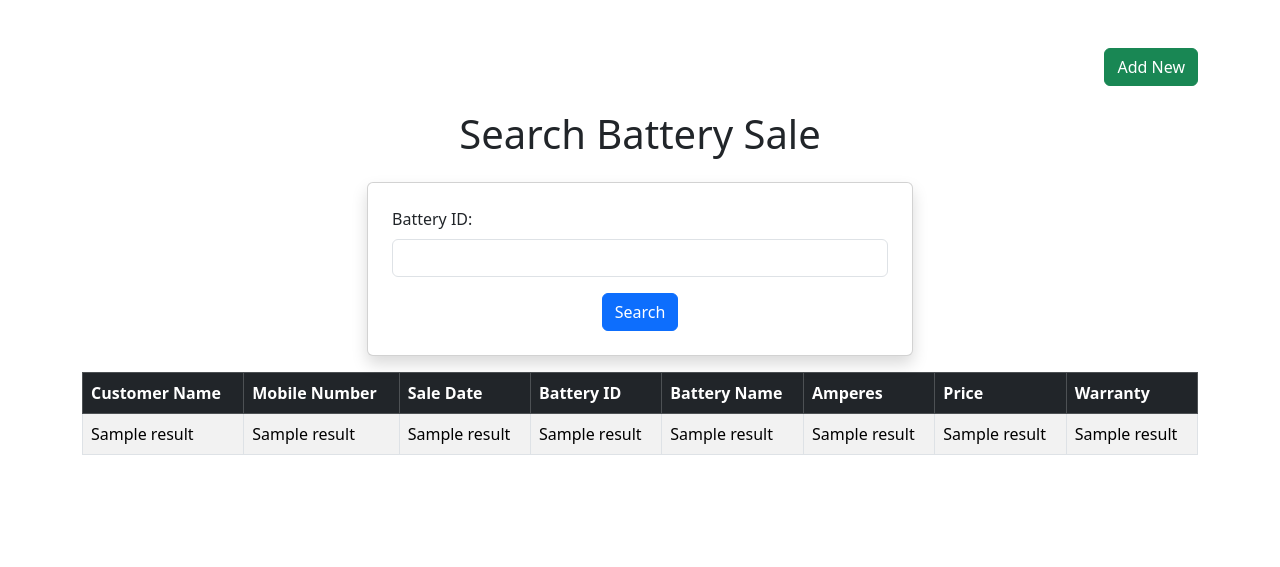
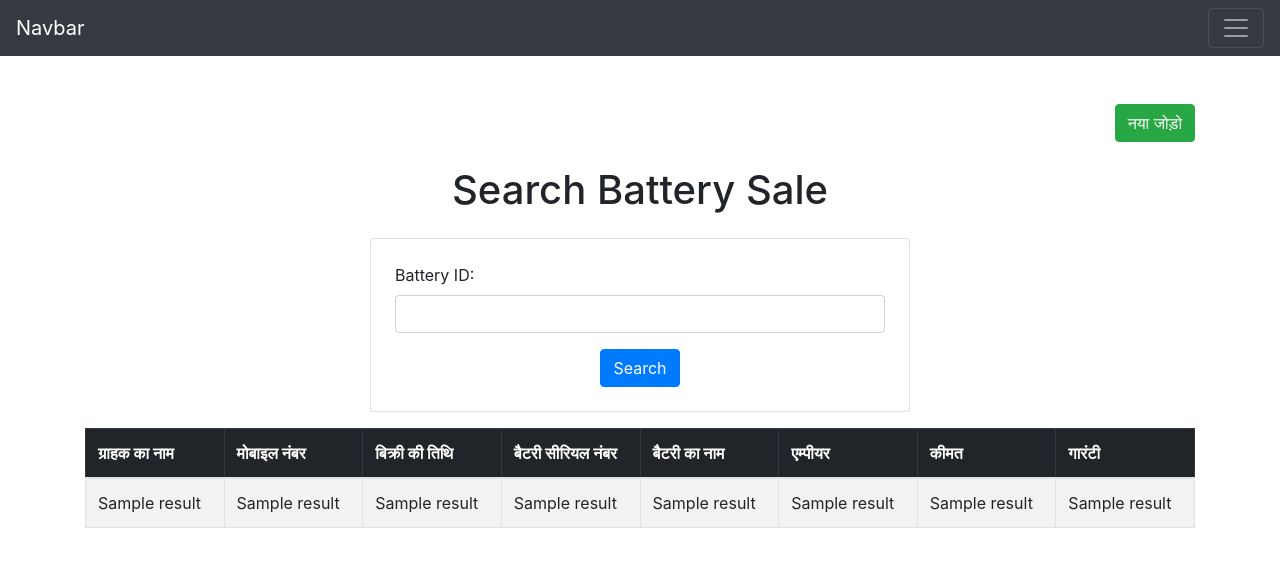
Before and after one commit to AshishP-armar/Kamal_inveter_battery, a Flask app: template templates/search.html in a window 1280 px wide. Shown: the top 567 px of the page. Run offline with Flask 3, Linux system fonts and the light colour scheme; the template is opened without the code that fills it: most values are stand-ins (such as "Sample title", 1, 10 or a date in 2020); some libraries are stand-ins or nearby versions.

Commit message:
search add

```diff
--- a/templates/search.html
+++ b/templates/search.html
@@ -5,17 +5,41 @@
     <meta name="viewport" content="width=device-width, initial-scale=1.0">
     <title>Search Battery Sales</title>
     <!-- Bootstrap CSS CDN -->
-    <link href="https://cdn.jsdelivr.net/npm/bootstrap@5.3.0-alpha1/dist/css/bootstrap.min.css" rel="stylesheet">
+    <!-- <link href="https://cdn.jsdelivr.net/npm/bootstrap@5.3.0-alpha1/dist/css/bootstrap.min.css" rel="stylesheet"> -->
+    <link rel="stylesheet" href="https://cdn.jsdelivr.net/npm/bootstrap@4.0.0/dist/css/bootstrap.min.css" integrity="sha384-Gn5384xqQ1aoWXA+058RXPxPg6fy4IWvTNh0E263XmFcJlSAwiGgFAW/dAiS6JXm" crossorigin="anonymous">
+
 </head>
 <body>
 
+    <nav class="navbar navbar-dark bg-dark">
+        <!-- Navbar content -->
+        <a class="navbar-brand" href="#">Navbar</a>
+        <button class="navbar-toggler" type="button" data-toggle="collapse" data-target="#navbarNavDropdown" aria-controls="navbarNavDropdown" aria-expanded="false" aria-label="Toggle navigation">
+            <span class="navbar-toggler-icon"></span>
+        </button>
+
+        <div class="collapse navbar-collapse" id="navbarNavDropdown">
+            <ul class="navbar-nav">
+              <li class="nav-item active">
+                <a class="nav-link" href="{{url_for('main')}}">Home <span class="sr-only">(current)</span></a>
+              </li>
+              <li class="nav-item">
+                <a class="nav-link" href="{{url_for('index')}}">Add New</a>
+              </li>
+              <li class="nav-item">
+                <a class="nav-link" href="{{url_for('search')}}">Search</a>
+              </li>
+
+            </ul>
+          </div>
+      </nav>
 
 
 
     <div class="container my-5">
         <!-- Add New Button -->
         <div class="d-flex justify-content-end mb-4">
-            <a href="{{ url_for('index') }}" class="btn btn-success">Add New</a>
+            <a href="{{ url_for('index') }}" class="btn btn-success">नया जोड़ो</a>
         </div>
         <h1 class="text-center mb-4">Search Battery Sale</h1>
         <!-- Flash Message Display -->
@@ -50,14 +74,14 @@
         <table class="table table-striped table-bordered mt-3">
             <thead class="table-dark">
                 <tr>
-                    <th>Customer Name</th>
-                    <th>Mobile Number</th>
-                    <th>Sale Date</th>
-                    <th>Battery ID</th>
-                    <th>Battery Name</th>
-                    <th>Amperes</th>
-                    <th>Price</th>
-                    <th>Warranty</th>
+                    <th>ग्राहक का नाम</th>
+                    <th>मोबाइल नंबर</th>
+                    <th>बिक्री की तिथि</th>
+                    <th>बैटरी सीरियल नंबर</th>
+                    <th>बैटरी का नाम</th>
+                    <th>एम्पीयर</th>
+                    <th>कीमत</th>
+                    <th>गारंटी</th>
                 </tr>
             </thead>
             <tbody>
@@ -75,6 +99,9 @@
         </table>
     </div>
     <!-- Bootstrap JS and Popper.js CDN -->
-    <script src="https://cdn.jsdelivr.net/npm/bootstrap@5.3.0-alpha1/dist/js/bootstrap.bundle.min.js"></script>
+    <!-- <script src="https://cdn.jsdelivr.net/npm/bootstrap@5.3.0-alpha1/dist/js/bootstrap.bundle.min.js"></script> -->
+    <script src="https://code.jquery.com/jquery-3.2.1.slim.min.js" integrity="sha384-KJ3o2DKtIkvYIK3UENzmM7KCkRr/rE9/Qpg6aAZGJwFDMVNA/GpGFF93hXpG5KkN" crossorigin="anonymous"></script>
+    <script src="https://cdn.jsdelivr.net/npm/popper.js@1.12.9/dist/umd/popper.min.js" integrity="sha384-ApNbgh9B+Y1QKtv3Rn7W3mgPxhU9K/ScQsAP7hUibX39j7fakFPskvXusvfa0b4Q" crossorigin="anonymous"></script>
+    <script src="https://cdn.jsdelivr.net/npm/bootstrap@4.0.0/dist/js/bootstrap.min.js" integrity="sha384-JZR6Spejh4U02d8jOt6vLEHfe/JQGiRRSQQxSfFWpi1MquVdAyjUar5+76PVCmYl" crossorigin="anonymous"></script>
 </body>
 </html>
```
